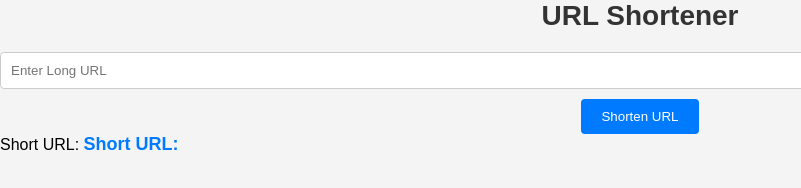
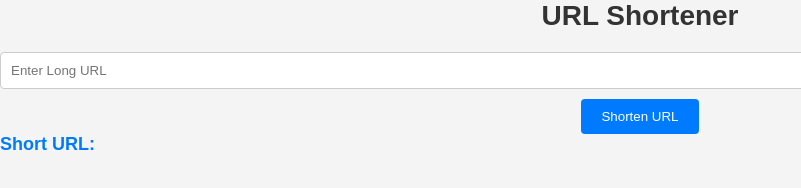
Before and after one commit to HerveMucyo/url_shortening_App, a website: page public/index.html in a window 1280 px wide. Shown: the top 188 px of the page, without its empty margins (0-801 px from the left). Drawn offline with Linux system fonts and the light colour scheme.

Commit message:
Edit index.html

```diff
--- a/public/index.html
+++ b/public/index.html
@@ -14,7 +14,7 @@
         <input type="text" id="longUrl" placeholder="Enter Long URL" required>
         <button type="submit">Shorten URL</button>
     </form>
-    <p>Short URL: <span id="shortUrl"></span></p>
+    <p><span id="shortUrl"></span></p>
 
     <script>
         const urlForm = document.getElementById("urlForm");
```
